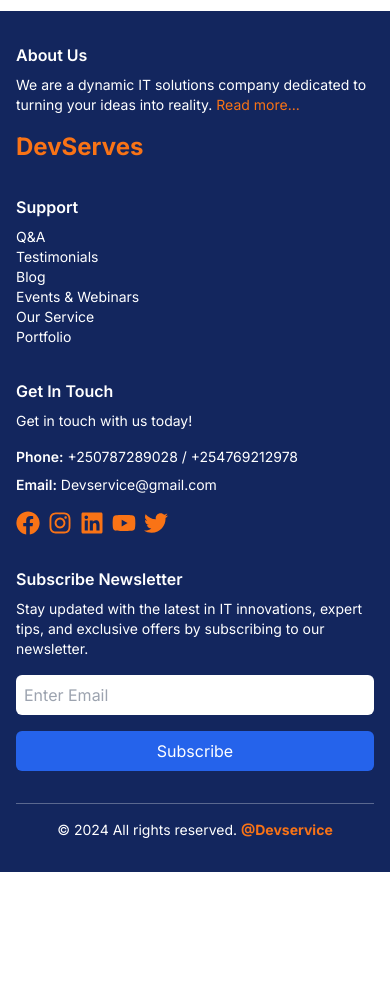
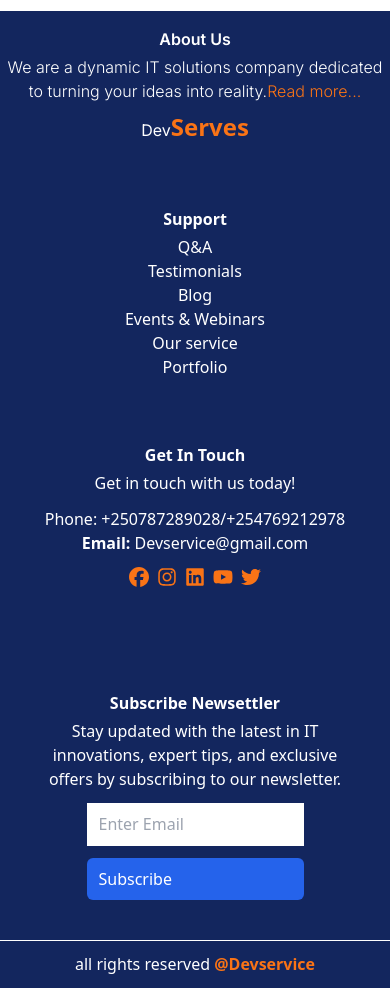
Before and after one commit to tchasinga/devservice, a Next.js app: page / in a window 390 px wide. Shown: the part 6340-7328 px from the top of the page. Before the commit the page ends 7212 px from the top, so only its background shows below. Built offline with nearby package versions, Linux system fonts and the light colour scheme.

Commit message:
feat: Update mobile page layout and Android APK download information

```diff
--- a/src/app/Components/Footer.jsx
+++ b/src/app/Components/Footer.jsx
@@ -5,73 +5,93 @@ import {
   FaLinkedin,
   FaTwitter,
   FaYoutube,
-} from "react-icons/fa";
+} from "react-icons/fa6";
 
 function Footer() {
   return (
-    <footer className="bg-[#13265e] text-white py-8 mt-5">
-      <div className="container mx-auto px-4">
-        <div className="flex flex-wrap justify-between">
-          <div className="w-full md:w-1/4 mb-8 md:mb-0">
+
+    <div className="flex flex-col  justify-center items-center h-fit  md:h-fit w-full bg-[#13265e] mt-5 text-white mb-0 pt-4">
+      <div className="flex gap-16 h-fit  md:h-fit md:w-[80%] justify-center items-center flex-col md:flex-row  md:mb-10">
+        <div className="w-[100%] h-fit md:w-[25%] flex justify-center items-center flex-col md:items-start">
           <h2 className="font-semibold">About Us</h2>
-            <p className="mt-2 text-sm">
+          <p className="mt-1 font-light text-center md:text-start">
             We are a dynamic IT solutions company dedicated to turning your
             ideas into reality.
-              <a href="#" className="text-orange-500 hover:text-white ml-1">Read more...</a>
+            <a className="text-orange-500 hover:text-white">Read more...</a>
           </p>
-            <h1 className="mt-4 text-2xl font-bold text-orange-500">DevServes</h1>
+          <h1 className=" font-poppins mt-2">
+            Dev
+            <span className="font-poppins font-sans text-orange-500 font-bold text-2xl">
+              Serves
+            </span>
+          </h1>
         </div>
-          <div className="w-full md:w-1/4 mb-8 md:mb-0">
-            <h2 className="font-semibold">Support</h2>
-            <ul className="mt-2 text-sm">
-              <li className="hover:text-orange-500"><a href="#">Q&A</a></li>
-              <li className="hover:text-orange-500"><a href="#">Testimonials</a></li>
-              <li className="hover:text-orange-500"><a href="#">Blog</a></li>
-              <li className="hover:text-orange-500"><a href="#">Events & Webinars</a></li>
-              <li className="hover:text-orange-500"><a href="#">Our Service</a></li>
-              <li className="hover:text-orange-500"><a href="#">Portfolio</a></li>
+        <div className=" w-[100%] h-fit md:w-[25%] flex justify-center items-center flex-col md:items-start">
+          <h2 className="font-semibold font-poppins font-sans md:text-start md:justify-start">
+            Support
+          </h2>
+          <ul className="mt-1 font-poppins font-sans text-center md:text-start">
+            <li className="hover:text-orange-500">Q&A</li>
+            <li className="hover:text-orange-500">Testimonials</li>
+            <li>
+              <a className="hover:text-orange-500">Blog</a>
+            </li>
+            <li className="hover:text-orange-500">Events & Webinars</li>
+            <li className="hover:text-orange-500">Our service</li>
+            <li className="hover:text-orange-500">Portfolio</li>
           </ul>
         </div>
-          <div className="w-full md:w-1/4 mb-8 md:mb-0">
-            <h2 className="font-semibold">Get In Touch</h2>
-            <p className="mt-2 text-sm">Get in touch with us today!</p>
-            <p className="mt-4 text-sm"><span className="font-semibold">Phone:</span> +250787289028 / +254769212978</p>
-            <p className="mt-2 text-sm"><span className="font-semibold">Email:</span> Devservice@gmail.com</p>
-            <div className="flex mt-4 space-x-2 text-orange-500">
-              <FaFacebook className="hover:scale-125 hover:text-white text-2xl" />
-              <FaInstagram className="hover:scale-125 hover:text-white text-2xl" />
-              <FaLinkedin className="hover:scale-125 hover:text-white text-2xl" />
-              <FaYoutube className="hover:scale-125 hover:text-white text-2xl" />
-              <FaTwitter className="hover:scale-125 hover:text-white text-2xl" />
+        <div className=" w-[100%] h-fit md:w-[25%] flex justify-center items-center md:items-start flex-col ">
+          <h2 className="font-semibold font-poppins font-sans ">
+            Get In Touch
+          </h2>
+          <p className="mt-1 font-light font-poppins font-sans text-center">
+            Get in touch with us today!
+          </p>
+          <h4 className="font-poppins font-sans mt-3">
+            <span className="font-semi-bold">Phone:</span>{" "}
+            +250787289028/+254769212978
+          </h4>
+          <h4 className="font-poppins font-sans">
+            <span className="font-semibold">Email:</span> Devservice@gmail.com{" "}
+          </h4>
+          <div className="flex flex-row gap-2 mt-3 font-[10px] text-base text-orange-500">
+            <FaFacebook className="hover:scale-125 hover:text-white text-[20px]" />
+            <FaInstagram className="hover:scale-125 hover:text-white text-[20px]" />
+            <FaLinkedin className="hover:scale-125 hover:text-white text-[20px]" />
+            <FaYoutube className="hover:scale-125 hover:text-white text-[20px]" />
+            <FaTwitter className="hover:scale-125 hover:text-white text-[20px]" />
           </div>
         </div>
-          <div className="w-full md:w-1/4">
-            <h2 className="font-semibold">Subscribe Newsletter</h2>
-            <p className="mt-2 text-sm">
+        <div className="md:w-[30%] w-[100%] h-fit flex justify-center items-center md:items-start flex-col p-10 md:p-0 md:h-fit">
+          <h2 className="font-semibold font-poppins font-sans text-center">
+            Subscribe Newsettler
+          </h2>
+          <p className="mt-1 font-light font-poppins font-sans text-center md:text-start">
             Stay updated with the latest in IT innovations, expert tips, and
             exclusive offers by subscribing to our newsletter.
           </p>
           <input
-              type="email"
+            type="text"
             placeholder="Enter Email"
-              className="mt-4 p-2 w-full rounded-md text-black"
+            className="mt-3 h-[5vh] p-3 flex items-center w-[70%] font-poppins font-sans"
           />
           <button
             type="button"
-              className="mt-4 w-full bg-blue-600 text-white p-2 rounded-md hover:bg-orange-500 transition duration-300"
+            className="bg-blue-600 rounded-md mt-3 h-[5vh] p-3 flex md:font-[5px] items-center w-[70%] font-poppins font-sans hover:bg-orange-500"
           >
             Subscribe
           </button>
         </div>
       </div>
-        <div className="mt-8 border-t border-white/30 pt-4 text-center">
-          <p className="text-sm">
-            © {new Date().getFullYear()} All rights reserved.{" "}
-            <span className="font-bold text-orange-500">@Devservice</span>
-          </p>
+      <div className="h-10px mb-0 w-full flex items-center flex-col">
+        <div className="bg-white h-[0.3px] w-[100%]"></div>
+        <h3 className="font-poppins font-sans m-3">
+          all rights reserved{" "}
+          <span className="text-orange-500 font-bold">@Devservice</span>
+        </h3>
       </div>
     </div>
-    </footer>
   );
 }
 
```
Lines whose indentation alone changed are shown as unchanged.
